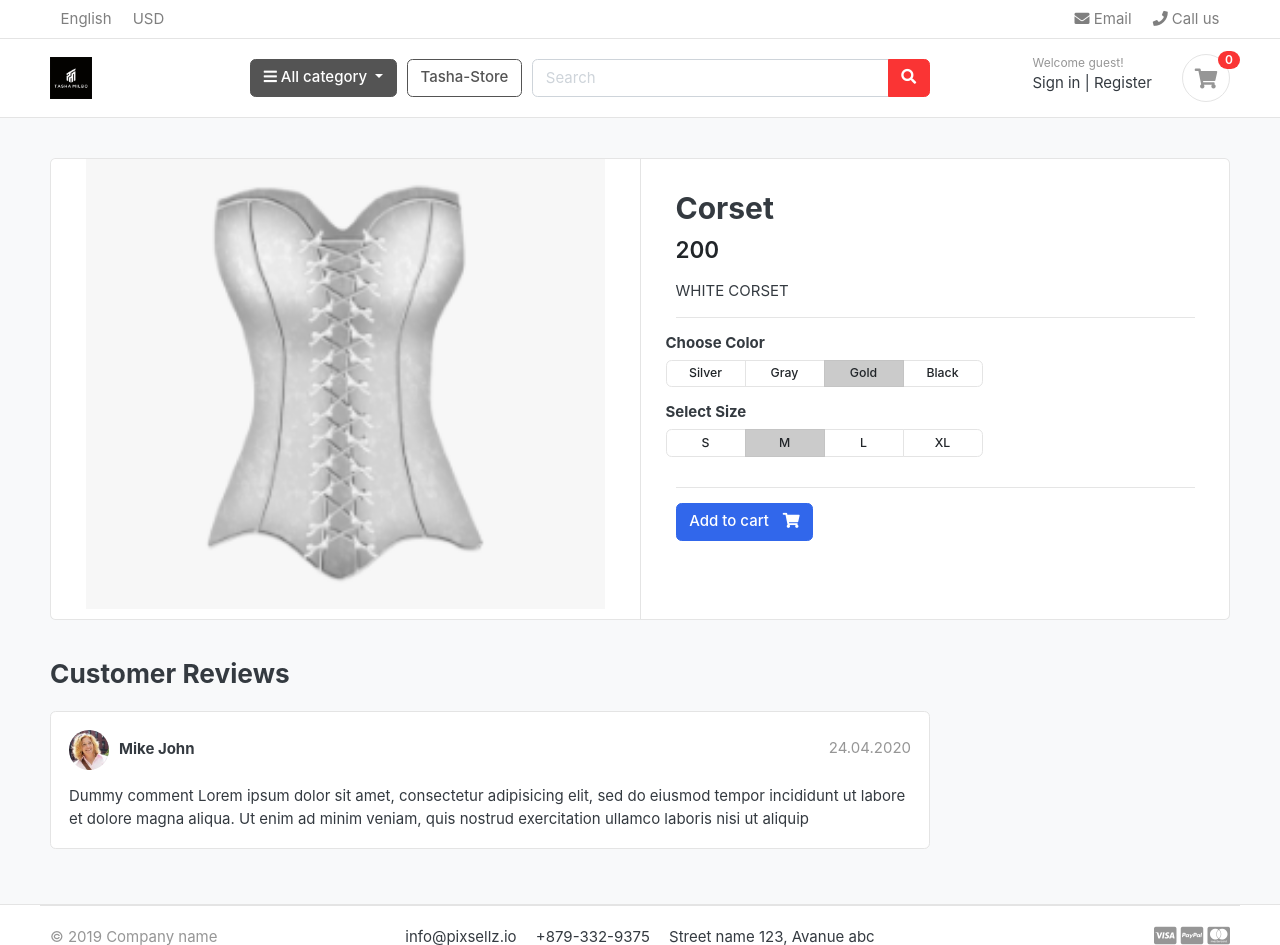
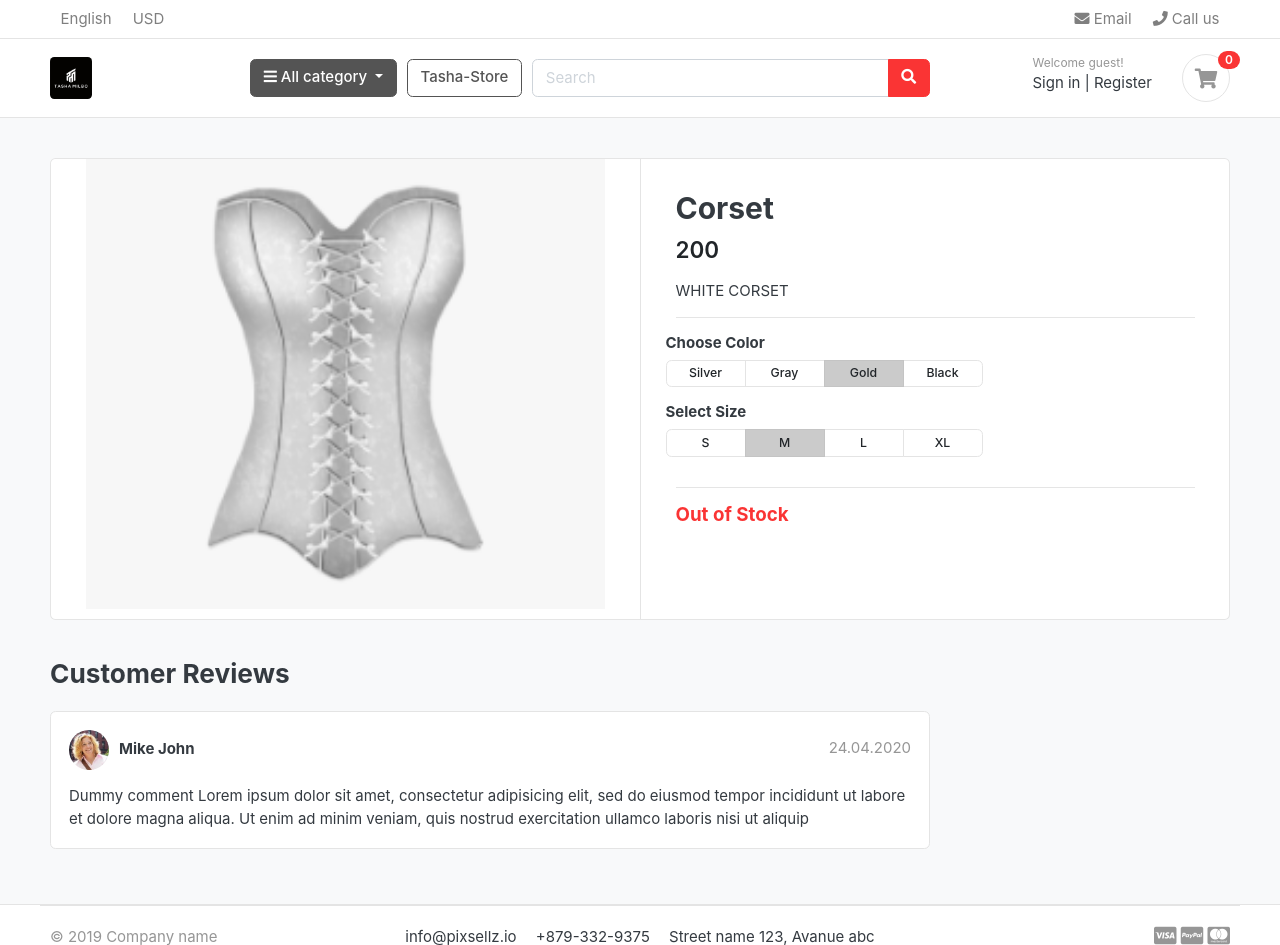
Before and after one commit to Nicolae77/E-commerce-, a Django app: a page that uses templates/includes/navbar.html in a window 1280 px wide. Shown: the top 945 px of the page. Run offline with Django 4.2, Linux system fonts and the light colour scheme; data comes from the database, SQL or seed files in the repository; both versions use the stored data as it was after the commit; some libraries are stand-ins or nearby versions; some web fonts are replaced.

Commit message:
Product Out of Stock

```diff
--- a/templates/includes/navbar.html
+++ b/templates/includes/navbar.html
@@ -28,7 +28,7 @@
 <div class="row align-items-center">
   <div class="col-lg-2 col-md-3 col-6">
     <a href="{% url 'home'%}" class="brand-wrap">
-      <img class="logo" src="{% static './images/tasha_logo.jpg'%}">
+      <img class="logo" src="{% static './images/tasha_logo.jpg'%}" style="border-radius: 10%;">
     </a> <!-- brand-wrap.// -->
   </div>
   <div class="col-lg col-sm col-md col-6 flex-grow-0">
--- a/templates/store/product_detail.html
+++ b/templates/store/product_detail.html
@@ -65,7 +65,11 @@
 		</div>
 	</div> <!-- row.// -->
 	<hr>
-	<a href="./product-detail.html" class="btn  btn-primary"> <span class="text">Add to cart</span> <i class="fas fa-shopping-cart"></i>  </a>
+	{% if single_product.stock <= 0 %}
+	<h5 class="text-danger">Out of Stock</h5>
+	{% else %}
+	<a href="./product-detail.html" class="btn  btn-secondary"> <span class="text">Add to cart</span> <i class="fas fa-shopping-cart"></i>  </a>
+  {% endif %}
 </article> <!-- product-info-aside .// -->
 		</main> <!-- col.// -->
 	</div> <!-- row.// -->
```
Also changed, not shown: db.sqlite3.
